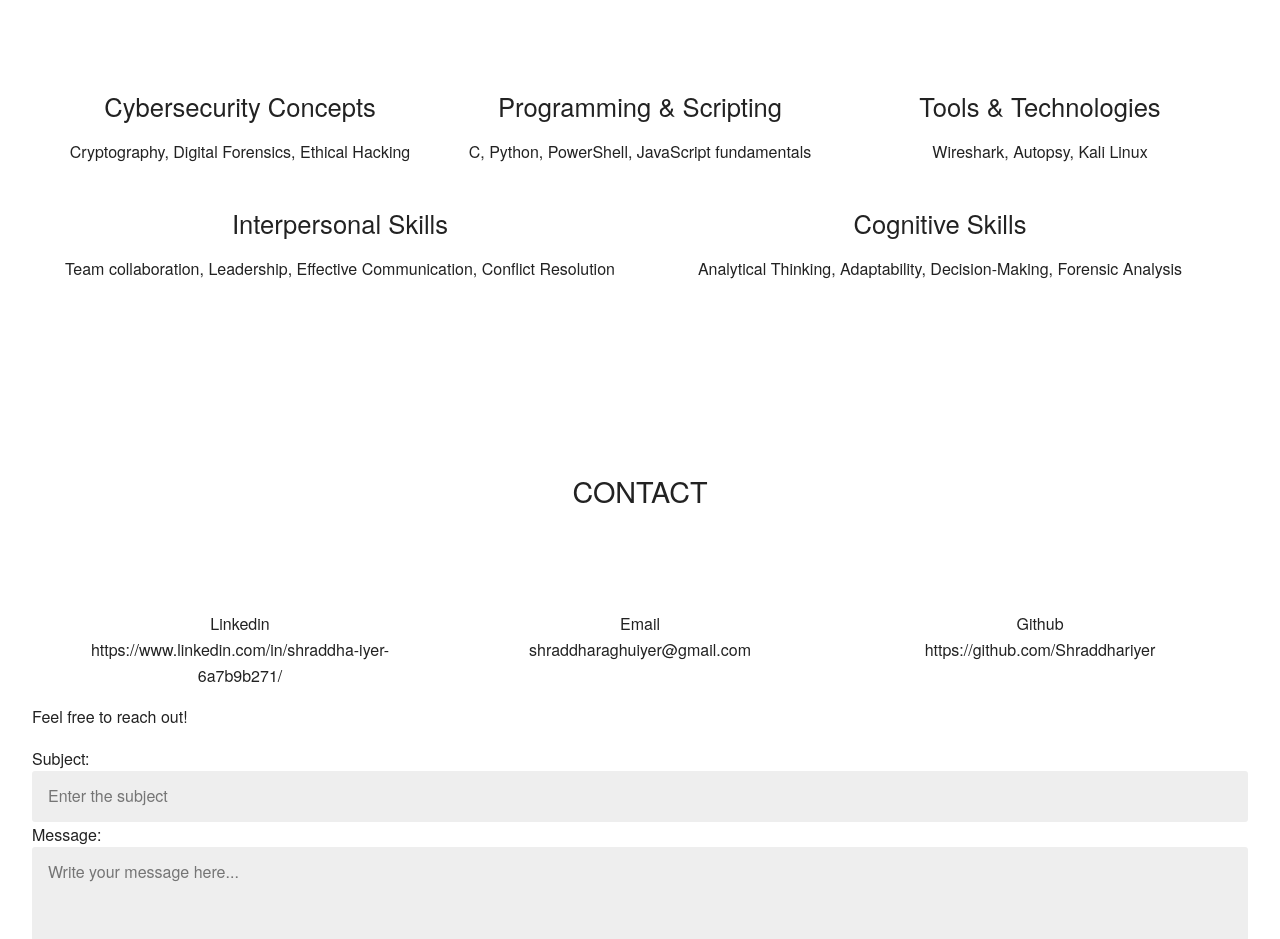
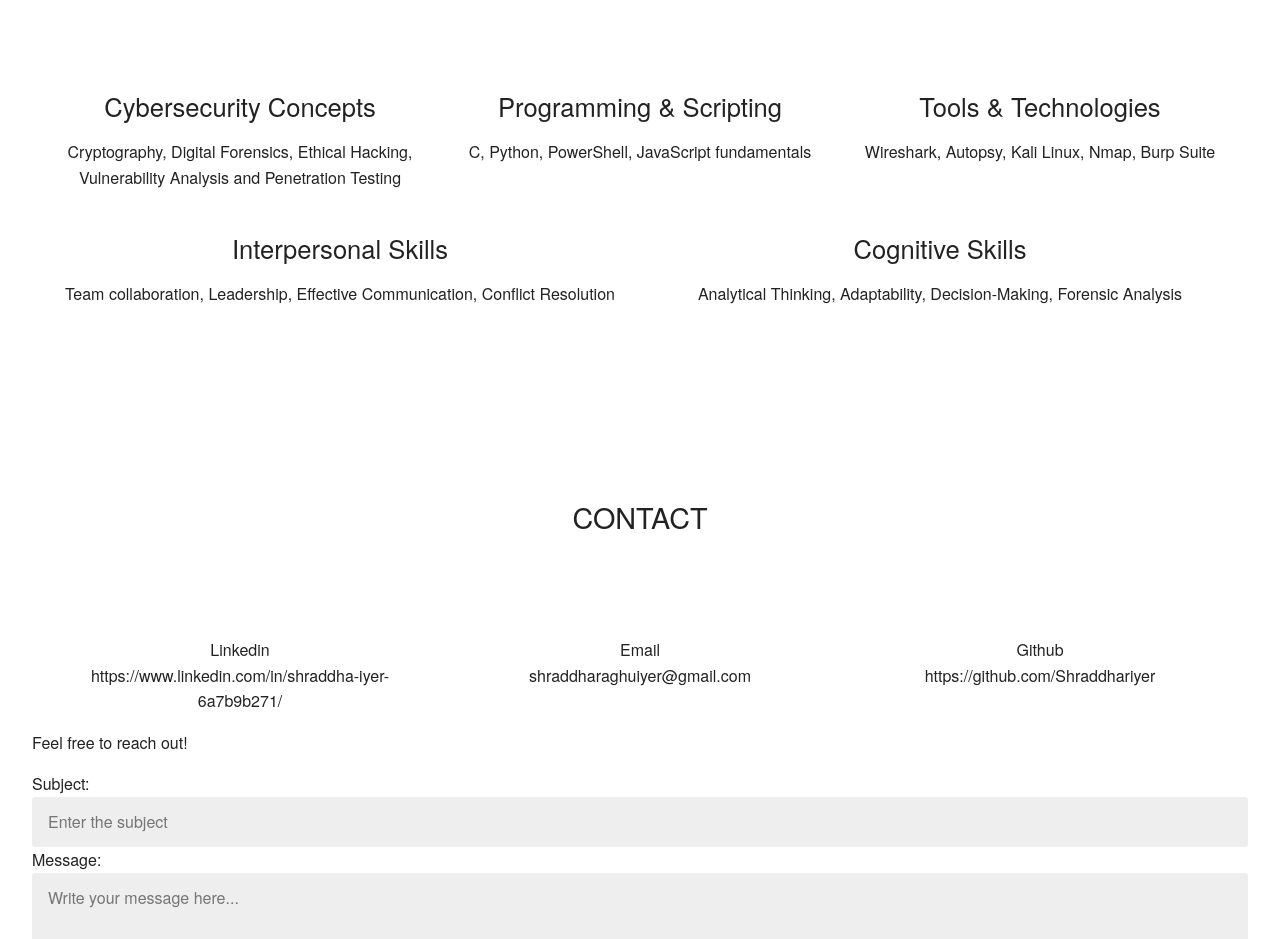
Before and after one commit to Shraddhariyer/shraddhaiyer, a plain HTML site: page index.html in a window 1280 px wide. Shown: the part 2740-3679 px from the top of the page. Drawn offline with nearby package versions, Linux system fonts and the light colour scheme.

Commit message:
Add files via upload

```diff
--- a/index.html
+++ b/index.html
@@ -177,7 +177,7 @@
                                 <div class="col-md">
                                     <img src="" class="icon ">
                                     <h3>Cybersecurity Concepts</h3>
-                                    <p>Cryptography, Digital Forensics, Ethical Hacking</p>
+                                    <p>Cryptography, Digital Forensics, Ethical Hacking, Vulnerability Analysis and Penetration Testing</p>
                                 </div>
                                 <div class="col-md">
                                     <img src="" class="icon">
@@ -187,14 +187,14 @@
                                 <div class="col-md">
                                     <img src="" class="icon">
                                     <h3>Tools & Technologies</h3>
-                                    <p>Wireshark, Autopsy, Kali Linux </p>
+                                    <p>Wireshark, Autopsy, Kali Linux, Nmap, Burp Suite</p>
                                 </div>
                             </div>
                             <div class="row center-xs">
                                 <div class="col-md">
                                     <img src="" class="icon">
                                     <h3>Interpersonal Skills</h3>
-                                    <p>Team collaboration, Leadership,  Effective Communication, Conflict Resolution</p>
+                                    <p>Team collaboration, Leadership, Effective Communication, Conflict Resolution</p>
                                 </div>
                                 <div class="col-md">
                                     <img src="" class="icon">
```
